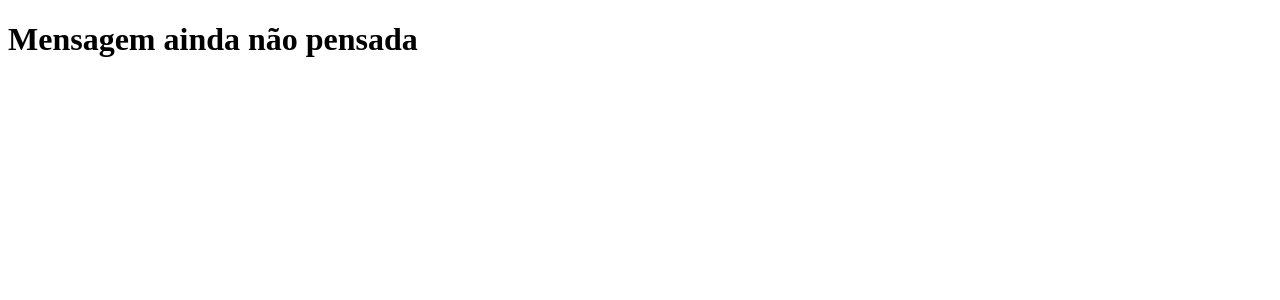
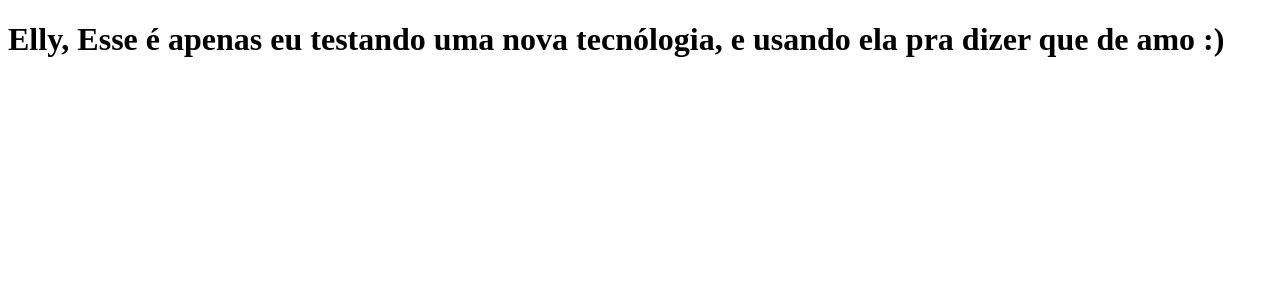
Before and after one commit to RodrigoLima890/clone-tabnews, a Next.js app: page / in a window 1280 px wide. Shown: the top 300 px of the page. Built offline with nearby package versions, Linux system fonts and the light colour scheme.

Commit message:
mensagem modificada

```diff
--- a/pages/index.js
+++ b/pages/index.js
@@ -1,6 +1,6 @@
 // isso é um componente react
 function Home(){
-    return <h1>Mensagem ainda não pensada</h1>
+    return <h1>Elly, Esse é apenas eu testando uma nova tecnólogia, e usando ela pra dizer que de amo :)</h1>
 }
 // o default indica que será o componente padrão a ser exportado
 export default Home;
```
